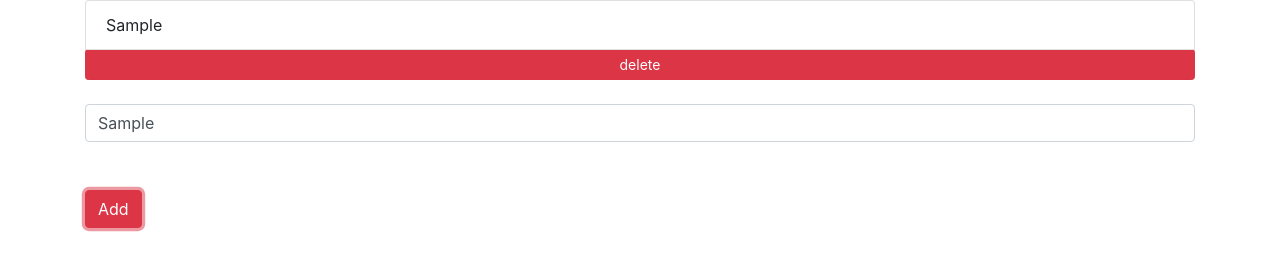
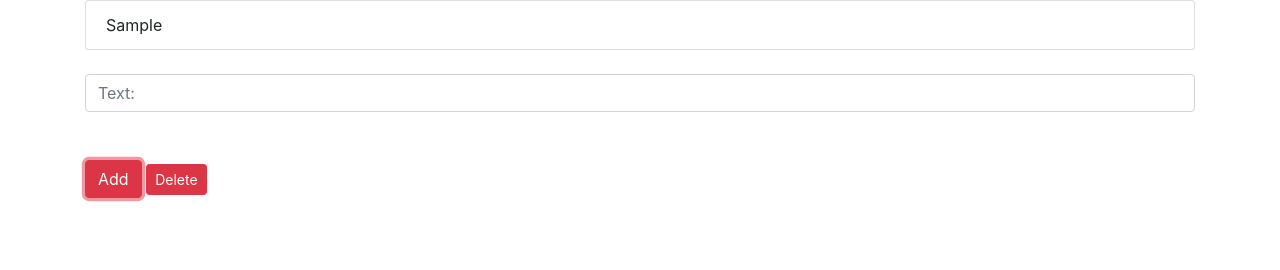
Before and after one commit to prangishviliAbe/listJS---Abecode, a plain HTML site: page index.html in a window 1280 px wide. Both pictures are taken after typing "Sample" into the empty fields and a click on the button "Add". Drawn offline with nearby package versions, Linux system fonts and the light colour scheme.

Commit message:
added  add and remove functions

```diff
--- a/index.html
+++ b/index.html
@@ -11,13 +11,15 @@
 <div class='container'>
 <div id='list-wrapper'>
 	<ul class="list-group" id='list'>
+
     </ul>
+
 </div>
 
 <div class='py-4'>
-<input type='text' name='info' id='info' class='form-control'>
+<input type='text' name='info' id='info' placeholder="Text:" class='form-control'>
 </div>
-<div class='py-4'>
+<div class='py-4' id='buttons'>
 <button id='add' class='btn btn-danger'>Add</button>
 </div>
 
--- a/javascript.js
+++ b/javascript.js
@@ -1,6 +1,8 @@
 //Abecode ...
 let info = document.getElementById('info');
 let add = document.getElementById('add');
+let buttons = document.getElementById('buttons');
+let listItem = document.getElementById('list-item');
 let color = [];
 let list = document.getElementById('list');
 let index = 0 -1;
@@ -9,8 +11,10 @@ let index = 0 -1;
 
 add.addEventListener('click', function (){
    indexColor();
+   info.value = '';
 });
 
+buttons.appendChild(deleteFunction('Delete'));
 
 function addNew (newInfo){
 	index++;
@@ -24,13 +28,12 @@ function deleteFunction (deleteText){
 	    delButton.innerHTML = deleteText;
 	    delButton.classList = 'btn btn-danger btn-sm';
 	    delButton.addEventListener('click', function (){
-            console.log('Delete function');
+
+	    	   index = 1;
+	    	   list.removeChild(list.childNodes[index]);
 	    });
 	    return delButton;
 }
-
-
-
 
 
 
@@ -46,8 +49,5 @@ function indexColor (){
         newListElement.classList ='list-group-item';
         newListElement.innerHTML = listInfo[index];
         list.appendChild(newListElement);
-        list.appendChild(deleteFunction('delete'));
-        console.log(list);
-
    }
 }
```
